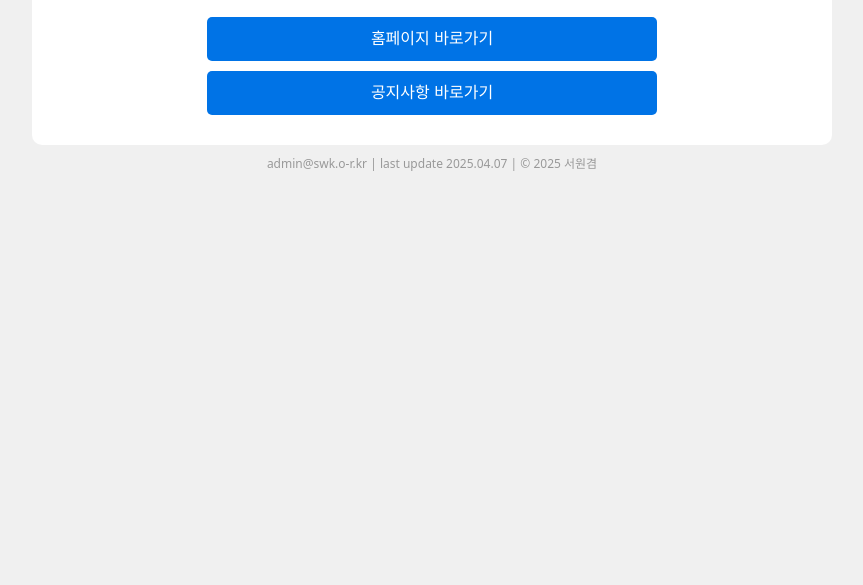
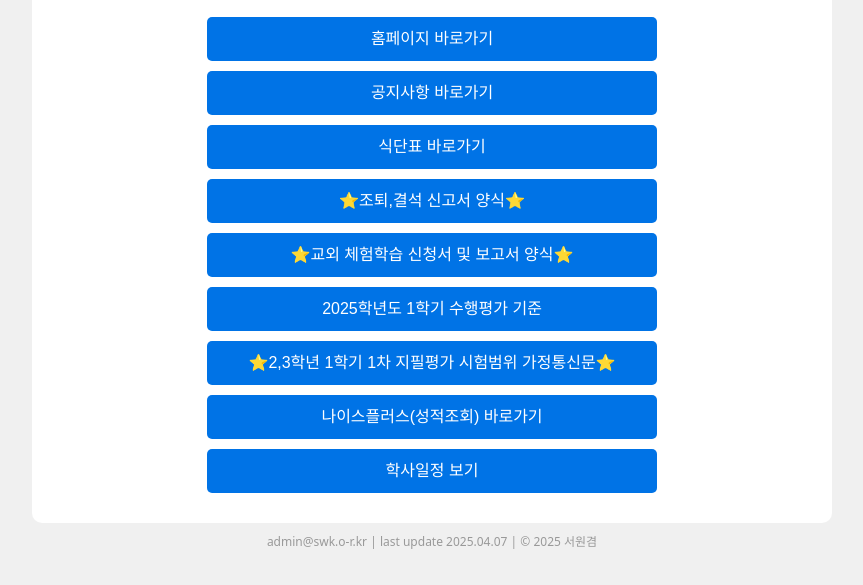
Before and after one commit to swk3087/mj-m, a website: page public/index.html in a window 1280 px wide. Shown: the part 95-680 px from the top of the page, without its empty margins (208-1071 px from the left). Drawn offline with nearby package versions, Linux system fonts and the light colour scheme; a web font is replaced by a local one.

Commit message:
updated in moblie

```diff
--- a/public/index.html
+++ b/public/index.html
@@ -59,7 +59,7 @@
     <div class="container">
         <h1>용인문정중학교 바로가기</h1>
         <go-link name="홈페이지 바로가기" link="//munjung-m.goeyi.kr/munjung-m/main.do"></go-link>
-        <go-link name="공지사항 바로가기" link="Goo('//munjung-m.goeyi.kr/munjung-m/na/ntt/selectNttList.do?mi=19198&bbsId=11569')"></button>
+        <go-link name="공지사항 바로가기" link="Goo('//munjung-m.goeyi.kr/munjung-m/na/ntt/selectNttList.do?mi=19198&bbsId=11569')"></go-link>
         <button class="btN" onclick="Goo('//munjung-m.goeyi.kr/munjung-m/ad/fm/foodmenu/selectFoodMenuView.do?mi=19126')">식단표 바로가기</button>
         <button class="btN btn btn-primary" data-bs-toggle="modal" data-bs-target="#ModAl2" >⭐조퇴,결석 신고서 양식⭐</button>
         <button class="btN btn btn-primary" data-bs-toggle="modal" data-bs-target="#ModAl1" >⭐교외 체험학습 신청서 및 보고서 양식⭐</button>
--- a/public/s/func.js
+++ b/public/s/func.js
@@ -10,11 +10,34 @@ document.addEventListener("DOMContentLoaded", function () {
     if (jsScript) {
         let newScript = document.createElement("script");
         newScript.src = "s/func.js?v=" + new Date().getTime();
-        newScript.defer = true; // 기존 스크립트처럼 비동기 로드
+        newScript.defer = true;
         document.body.appendChild(newScript);
+        jsScript.remove();
+    }
 
-        // 기존 스크립트 삭제 (중복 실행 방지)
-        jsScript.remove();
+    // 커스텀 태그 등록
+    if (!customElements.get('go-link')) {
+        class linkClass extends HTMLElement {
+            connectedCallback() {
+                let name = this.getAttribute('name')
+                let link = this.getAttribute('link')
+                this.innerHTML = `<button class="btN" onclick="Goo('${link}')">${name}</button>`
+            }
+        }
+        customElements.define('go-link', linkClass)
+    }
+
+    if (!customElements.get('modal-pre')) {
+        class modalClass extends HTMLElement {
+            connectedCallback() {
+                let modalId = this.getAttribute('mid')
+                let titleText = this.getAttribute('tt')
+                let urlLink1 = this.getAttribute('scrt1')
+                let urlLink2 = this.getAttribute('scrt2')
+                this.innerHTML = `<div class="modal fade" id="${modalId}" tabindex="-1" aria-labelledby="exampleModalLabel" aria-hidden="true"><div class="modal-dialog"><div class="modal-content"><div class="modal-header"><h2 class="modal-title fs-5" id="exampleModalLabel" style="font-family: 'CustomFont1', Arial, sans-serif;">${titleText}</h2><button type="button" class="btn-close" data-bs-dismiss="modal" aria-label="Close"></button></div><div class="modal-body"><p>두 방법 중 하나를 선택하세요.</p></div><div class="modal-footer"><button type="button" class="btn btn-secondary" style="font-family: 'CustomFont1', Arial, sans-serif;" onclick="${urlLink1}" data-bs-dismiss="modal">다운로드</button><button type="button" class="btn btn-primary" style="font-family: 'CustomFont1', Arial, sans-serif;" onclick="${urlLink2}" data-bs-dismiss="modal">열기</button></div></div></div></div>`
+            }
+        }
+        customElements.define('modal-pre', modalClass)
     }
 });
 
@@ -68,7 +91,7 @@ class modalClass extends HTMLElement {
   }
 }
 customElements.define('modal-pre', modalClass)
-*/
+
 if (!customElements.get('go-link')) {
   class linkClass extends HTMLElement {
     connectedCallback() {
@@ -92,3 +115,4 @@ if (!customElements.get('modal-pre')) {
   }
   customElements.define('modal-pre', modalClass)
 }
+*/
```
Also changed, not shown: 1 other file.
